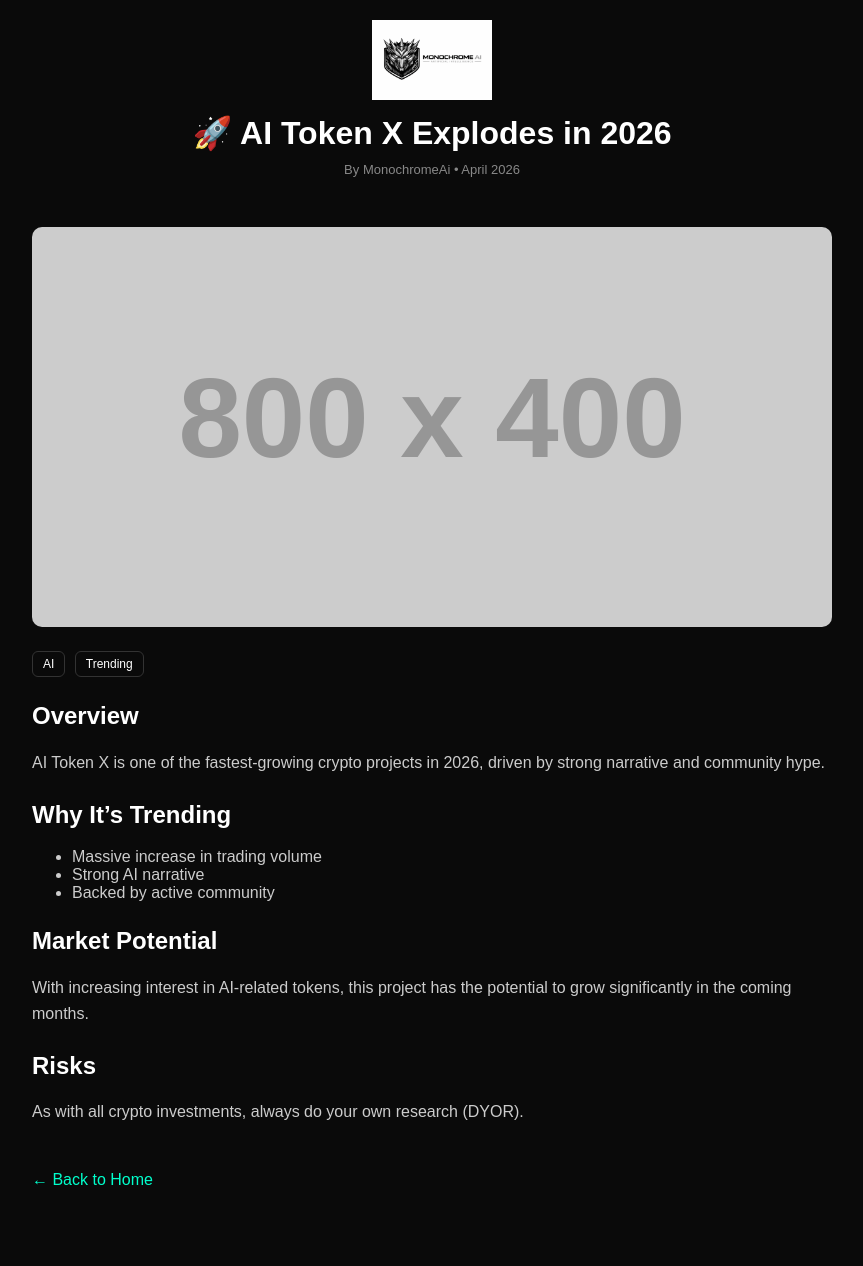
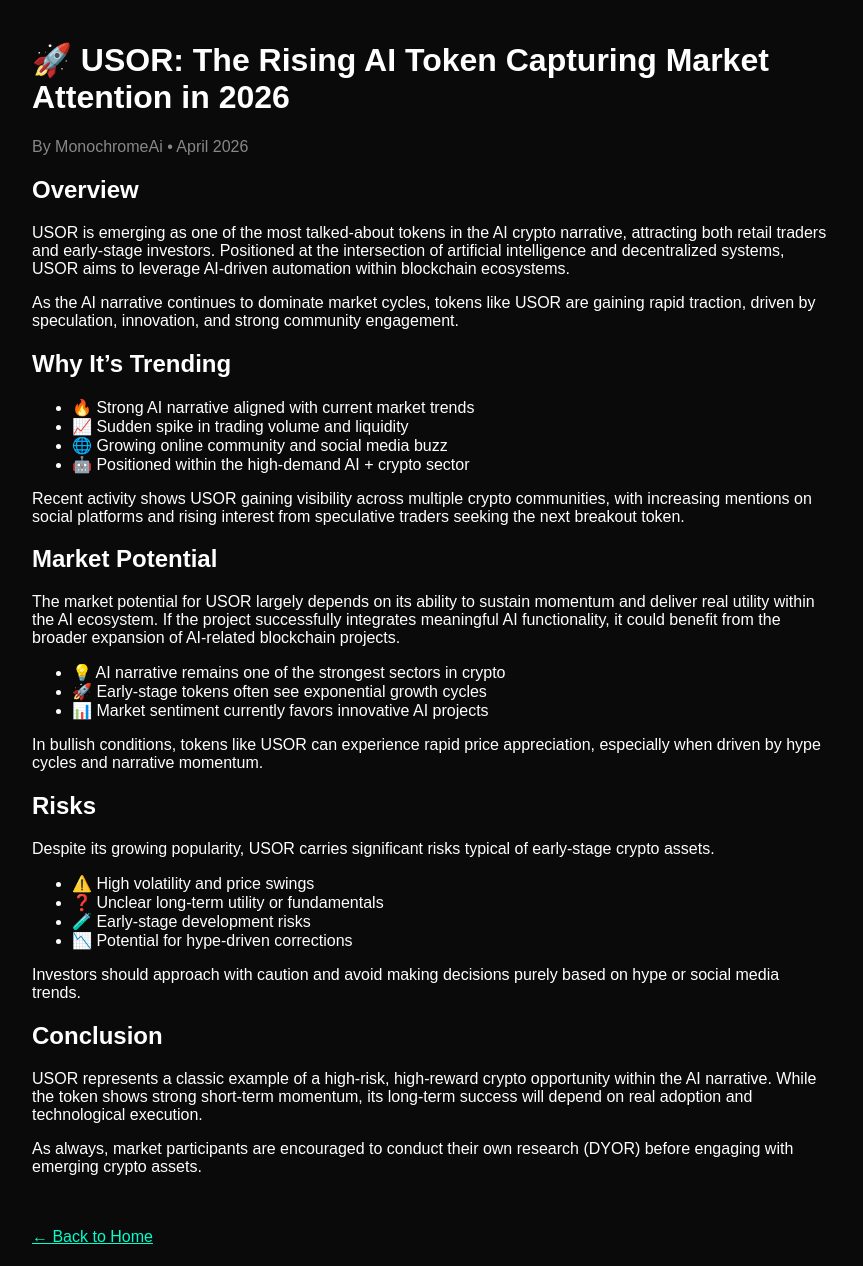
Before and after one commit to MonochromeaAi/MonochromeAI, a plain HTML site: page articles/ai-token.html in a window 1280 px wide. Shown: the whole page, without its empty margins (208-1071 px from the left). Before the commit the page ends 1209 px from the top, so only its background shows below. Drawn offline with Linux system fonts and the light colour scheme; placeholder pictures from the web are drawn by us.

Commit message:
Update ai-token.html

```diff
--- a/articles/ai-token.html
+++ b/articles/ai-token.html
@@ -2,127 +2,79 @@
 <html lang="en">
 <head>
 <meta charset="UTF-8">
-<title>AI Token X - MonochromeAi</title>
+<title>USOR Token - MonochromeAi</title>
 <meta name="viewport" content="width=device-width, initial-scale=1.0">
-
-<style>
-body {
-  margin: 0;
-  font-family: Arial, sans-serif;
-  background: #0a0a0a;
-  color: white;
-}
-
-/* CONTAINER */
-.container {
-  max-width: 800px;
-  margin: auto;
-  padding: 20px;
-}
-
-/* HEADER */
-.header {
-  text-align: center;
-  margin-bottom: 30px;
-}
-
-.header img {
-  width: 120px;
-  margin-bottom: 10px;
-}
-
-.title {
-  font-size: 32px;
-  font-weight: bold;
-}
-
-.meta {
-  color: #888;
-  font-size: 13px;
-  margin-top: 10px;
-}
-
-/* IMAGE */
-.hero-img {
-  width: 100%;
-  border-radius: 10px;
-  margin: 20px 0;
-}
-
-/* CONTENT */
-h2 {
-  margin-top: 25px;
-}
-
-p {
-  color: #ccc;
-  line-height: 1.6;
-}
-
-ul {
-  color: #ccc;
-}
-
-/* TAG */
-.tag {
-  display: inline-block;
-  border: 1px solid #333;
-  padding: 5px 10px;
-  margin-right: 5px;
-  border-radius: 6px;
-  font-size: 12px;
-}
-
-/* BACK BUTTON */
-.back {
-  display: inline-block;
-  margin-top: 30px;
-  color: #00ffcc;
-  text-decoration: none;
-}
-</style>
 </head>
 
-<body>
+<body style="background:#0a0a0a; color:white; font-family:Arial; max-width:800px; margin:auto; padding:20px;">
 
-<div class="container">
+<h1>🚀 USOR: The Rising AI Token Capturing Market Attention in 2026</h1>
 
-  <div class="header">
-    <img src="../logo.png">
-    <div class="title">🚀 AI Token X Explodes in 2026</div>
-    <div class="meta">By MonochromeAi • April 2026</div>
-  </div>
-
-  <img class="hero-img" src="https://via.placeholder.com/800x400">
-
-  <span class="tag">AI</span>
-  <span class="tag">Trending</span>
+<p style="color:#888;">By MonochromeAi • April 2026</p>
 
 <h2>Overview</h2>
 <p>
-    AI Token X is one of the fastest-growing crypto projects in 2026, driven by strong narrative and community hype.
+USOR is emerging as one of the most talked-about tokens in the AI crypto narrative, attracting both retail traders and early-stage investors. Positioned at the intersection of artificial intelligence and decentralized systems, USOR aims to leverage AI-driven automation within blockchain ecosystems.
+</p>
+
+<p>
+As the AI narrative continues to dominate market cycles, tokens like USOR are gaining rapid traction, driven by speculation, innovation, and strong community engagement.
 </p>
 
 <h2>Why It’s Trending</h2>
 <ul>
-    <li>Massive increase in trading volume</li>
-    <li>Strong AI narrative</li>
-    <li>Backed by active community</li>
+<li>🔥 Strong AI narrative aligned with current market trends</li>
+<li>📈 Sudden spike in trading volume and liquidity</li>
+<li>🌐 Growing online community and social media buzz</li>
+<li>🤖 Positioned within the high-demand AI + crypto sector</li>
 </ul>
+
+<p>
+Recent activity shows USOR gaining visibility across multiple crypto communities, with increasing mentions on social platforms and rising interest from speculative traders seeking the next breakout token.
+</p>
 
 <h2>Market Potential</h2>
 <p>
-    With increasing interest in AI-related tokens, this project has the potential to grow significantly in the coming months.
+The market potential for USOR largely depends on its ability to sustain momentum and deliver real utility within the AI ecosystem. If the project successfully integrates meaningful AI functionality, it could benefit from the broader expansion of AI-related blockchain projects.
+</p>
+
+<ul>
+<li>💡 AI narrative remains one of the strongest sectors in crypto</li>
+<li>🚀 Early-stage tokens often see exponential growth cycles</li>
+<li>📊 Market sentiment currently favors innovative AI projects</li>
+</ul>
+
+<p>
+In bullish conditions, tokens like USOR can experience rapid price appreciation, especially when driven by hype cycles and narrative momentum.
 </p>
 
 <h2>Risks</h2>
 <p>
-    As with all crypto investments, always do your own research (DYOR).
+Despite its growing popularity, USOR carries significant risks typical of early-stage crypto assets.
 </p>
 
-  <a class="back" href="../index.html">← Back to Home</a>
+<ul>
+<li>⚠️ High volatility and price swings</li>
+<li>❓ Unclear long-term utility or fundamentals</li>
+<li>🧪 Early-stage development risks</li>
+<li>📉 Potential for hype-driven corrections</li>
+</ul>
 
-</div>
+<p>
+Investors should approach with caution and avoid making decisions purely based on hype or social media trends.
+</p>
+
+<h2>Conclusion</h2>
+<p>
+USOR represents a classic example of a high-risk, high-reward crypto opportunity within the AI narrative. While the token shows strong short-term momentum, its long-term success will depend on real adoption and technological execution.
+</p>
+
+<p>
+As always, market participants are encouraged to conduct their own research (DYOR) before engaging with emerging crypto assets.
+</p>
+
+<br><br>
+<a href="../index.html" style="color:#00ffcc;">← Back to Home</a>
 
 </body>
 </html>
```
Lines whose indentation alone changed are shown as unchanged.
